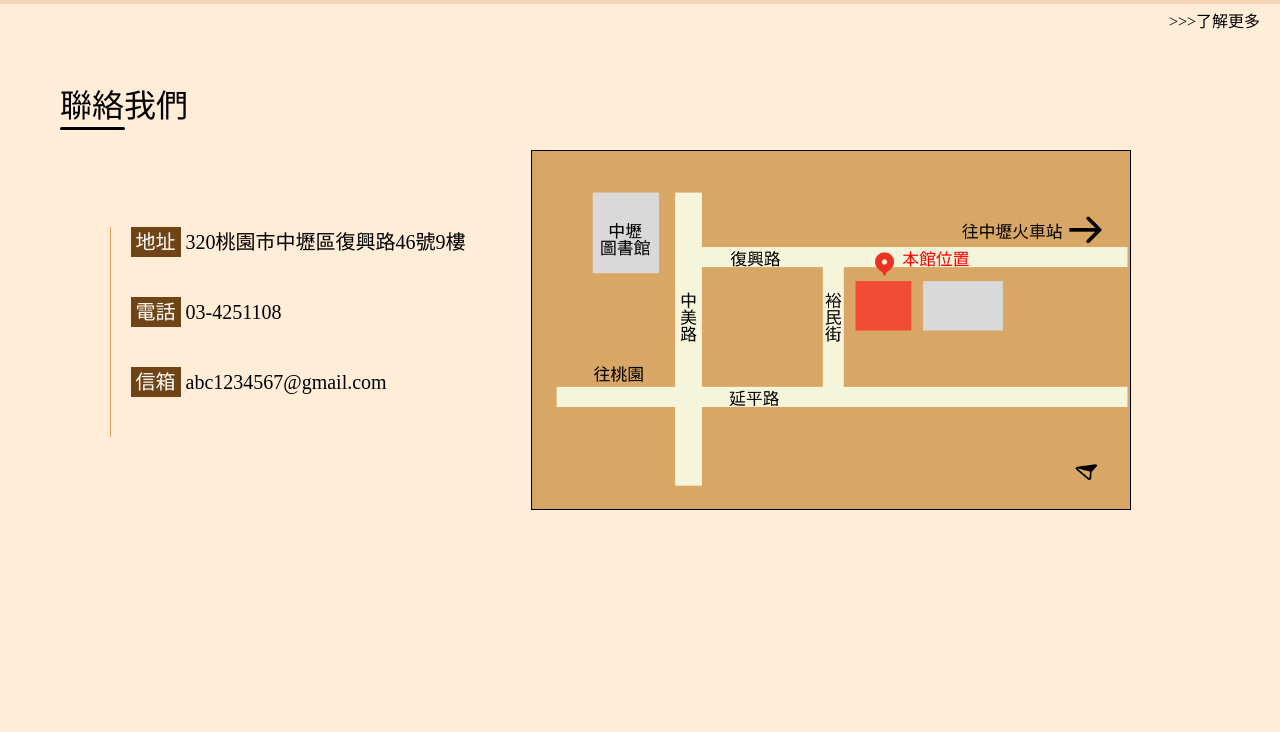
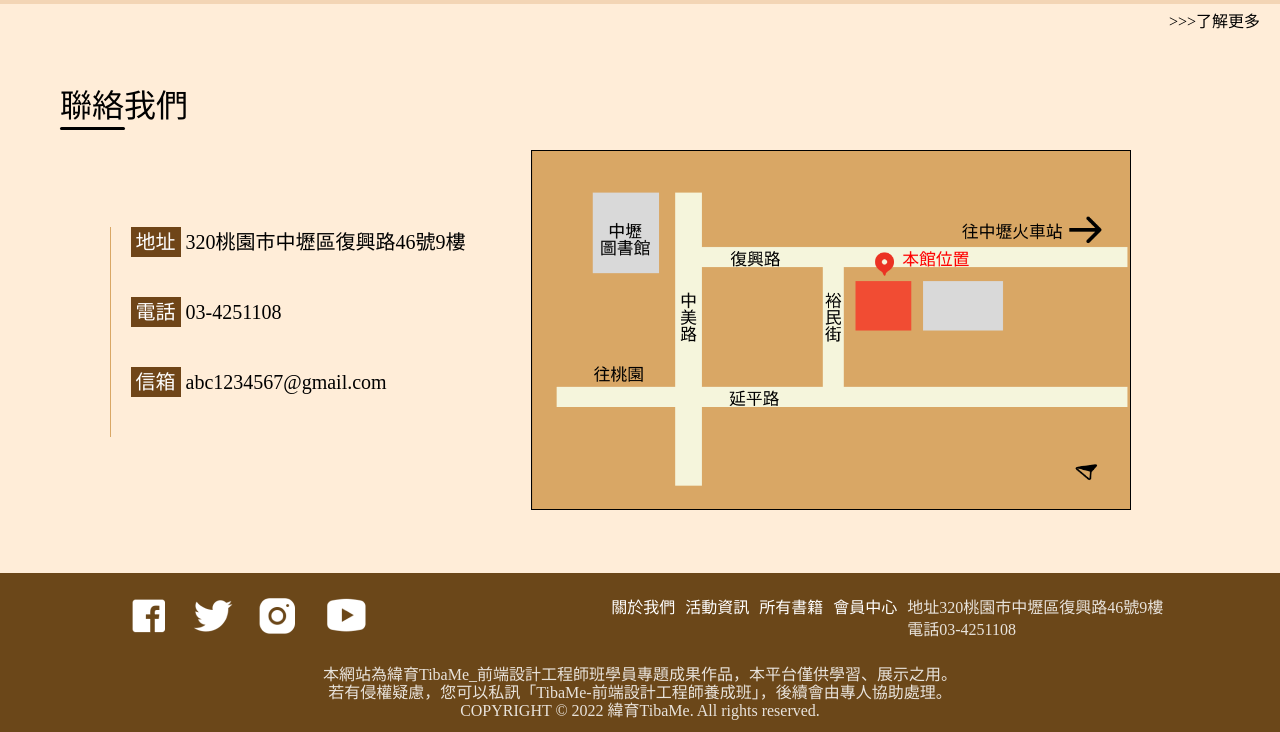
Before and after one commit to KangChinHao/project-index, a plain HTML site: page index.html in a window 1280 px wide. Shown: the part 5306-6038 px from the top of the page. Before the commit the page ends 5819 px from the top, so only its background shows below. Drawn offline with Linux system fonts and the light colour scheme.

Commit message:
footer完成

```diff
--- a/css/indexRWD.css
+++ b/css/indexRWD.css
@@ -770,6 +770,31 @@ input::placeholder {
     width: 100%;
     height: 100%;
 }
+/* footer */
+footer{
+    background-color: #583101e1;
+    padding-top: 10px;
+    margin-top: 60px;
+}
+.footer_info{
+    display: flex;
+    justify-content: space-around;
+    align-items: center;
+    line-height: 22px;
+    font-family: 'Noto Sans TC Light';
+    color: #ffffffd8;
+    padding: 10px 0;
+}
+.footer_menu a {
+    padding-right: 10px;
+}
+.copyright{
+    padding: 0.75rem 0;
+    color: #ffffffd8;
+    font-family: 'Noto Sans TC Light';
+    line-height: 18px;
+    text-align: center;
+}
 @media screen and (min-width :768px) {
     header {
         display: flex;
@@ -924,6 +949,9 @@ input::placeholder {
         width: 350px;
         padding-top: 0px;
     }
+    .social_media{
+        display: flex;
+    }
 }
 
 @media screen and (min-width:1024px) {
@@ -1010,5 +1038,7 @@ input::placeholder {
         width: 600px;
         padding-top: 0px;
     }
-
+    .footer_menu{
+        display: flex;
+    }
 }
--- a/index.html
+++ b/index.html
@@ -1440,6 +1440,34 @@
             </div>
         </div>
     </section>
+    <footer>
+        <div class="footer_info">
+            <div class="social_media">
+                <a href="#"><img src="./image/Facebook.png" alt="Facebook"></a>
+                <a href="#"><img src="./image/Twitter.png" alt="Twitter"></a>
+                <div class="social_media_flex">
+                    <a href="#"><img src="./image/Instagram.png" alt="Instagram"></a>
+                    <a href="#"><img src="./image/YouTube.png" alt="YouTube"></a>
+                </div>
+
+            </div>
+            <div class="footer_menu">
+                <a href="./about.html">關於我們</a>
+                <a href="./event.html">活動資訊</a>
+                <a href="./books.html">所有書籍</a>
+                <a href="./books.html">會員中心</a>
+                <div class="footer_contact">
+                    <p>地址320桃園市中壢區復興路46號9樓</p>
+                    <p>電話03-4251108</p>
+                </div>
+            </div>
+        </div>
+        <div class="copyright">
+            本網站為緯育TibaMe_前端設計工程師班學員專題成果作品，本平台僅供學習、展示之用。<br>
+            若有侵權疑慮，您可以私訊「TibaMe-前端設計工程師養成班」，後續會由專人協助處理。<br>
+            COPYRIGHT © 2022 緯育TibaMe. All rights reserved.
+        </div>
+    </footer>
     <!-- Swiper JS -->
     <script src="./package/swiper-bundle.min.js"></script>
     <!-- Initialize Swiper -->
```
